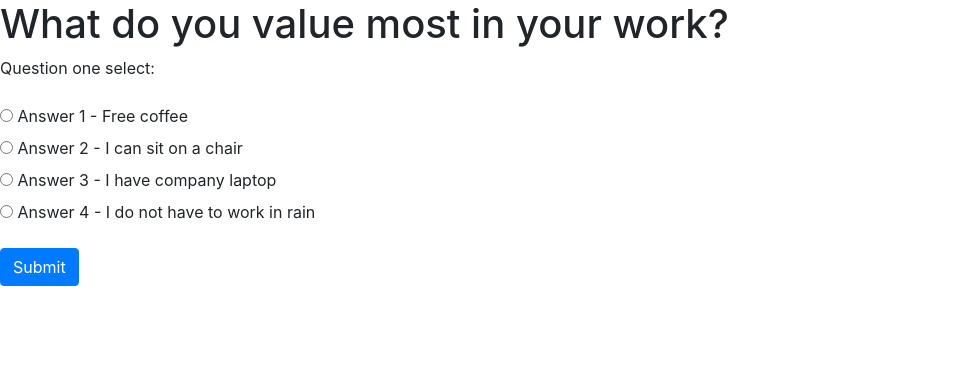
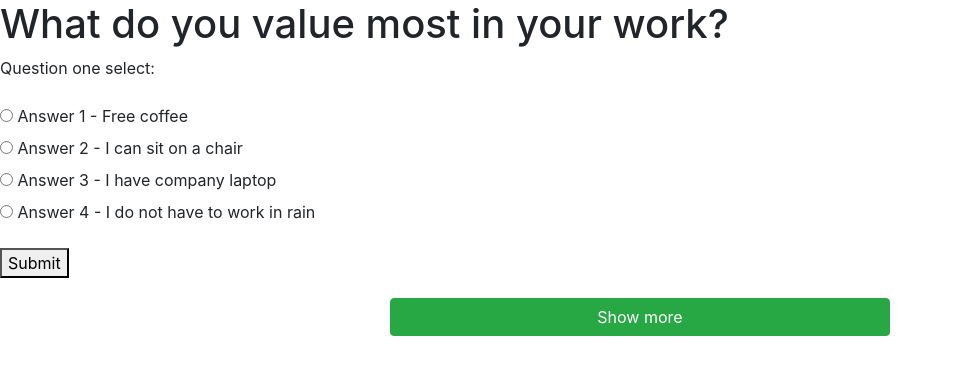
Before and after one commit to AdamPoweska/poll_bootstrap_htmx, a Django app: page /quiz_1_question_1/ in a window 1280 px wide. Shown: the top 375 px of the page, without its empty margins (0-953 px from the left). Run offline with Django 5.2, Linux system fonts and the light colour scheme; some libraries are stand-ins or nearby versions.

Commit message:
fade out button added

```diff
--- a/poll_1/templates/main_page_plus_one.html
+++ b/poll_1/templates/main_page_plus_one.html
@@ -43,7 +43,7 @@
     <a href="{% url 'main_page' %}" class="btn btn-success" style="width: 100%; max-width: 500px;">
         Go back
     </a>
-    </div>
+  </div>
 
   <br>
   <br>
--- a/poll_1/templates/quiz_1_question_1.html
+++ b/poll_1/templates/quiz_1_question_1.html
@@ -5,13 +5,51 @@
     <meta content="width=device-width, initial-scale=1.0">
     <title>Survey 1</title>
     <link href="https://stackpath.bootstrapcdn.com/bootstrap/4.5.2/css/bootstrap.min.css" rel="stylesheet">
+    <script src="https://unpkg.com/htmx.org@1.9.6"></script>
 </head>
+
+<style>
+    .fade-me-out {
+        opacity: 1;
+        transition: opacity 1s ease-out;
+    }
+
+    .fade-me-out.hidden {
+        opacity: 0;
+    }
+
+    </style>
+
 <body>
+    <div id="content">
     <h1>What do you value most in your work?</h1>
     <form method="POST">
         {% csrf_token %}
         {{ form.as_p }}
-        <button type="submit" class="btn btn-primary">Submit</button>
+        <button type="submit"
+            class="fade-me-out"
+            hx-post="{% url 'quiz_1_question_2' %}"
+            hx-trigger="click"
+            hx-swap="none"
+            hx-on::after-request="this.classList.add('hidden'); setTimeout(() => this.remove(), 1000)">
+            Submit
+        </button>
     </form>
+    </div>
+
+    <div style="display: flex; justify-content: center; width: 100%; margin-top: 20px;">
+        <button
+        hx-get="{% url 'quiz_1_question_2' %}"
+        hx-target="#content"
+        hx-swap="innerHTML"
+        hx-on::after-request="this.remove()"
+        class="btn btn-success"
+        style="width: 100%; max-width: 500px;">
+        Show more
+        </button>
+      </div>
+
+
+
 </body>
 </html>
--- a/poll_1/views.py
+++ b/poll_1/views.py
@@ -24,7 +24,7 @@ class SecondSurvey(TemplateView):
 class QuestionA(FormView):
     template_name = 'quiz_1_question_1.html'
     form_class = QuizOneQuestionOne
-    success_url = reverse_lazy('quiz_1_question_2')
+    # success_url = reverse_lazy('quiz_1_question_2')
 
     # zapisanie do modelu i bazy danych, forms nie zapisują do bazy danych - tylko modele
     def form_valid(self, form):
```
